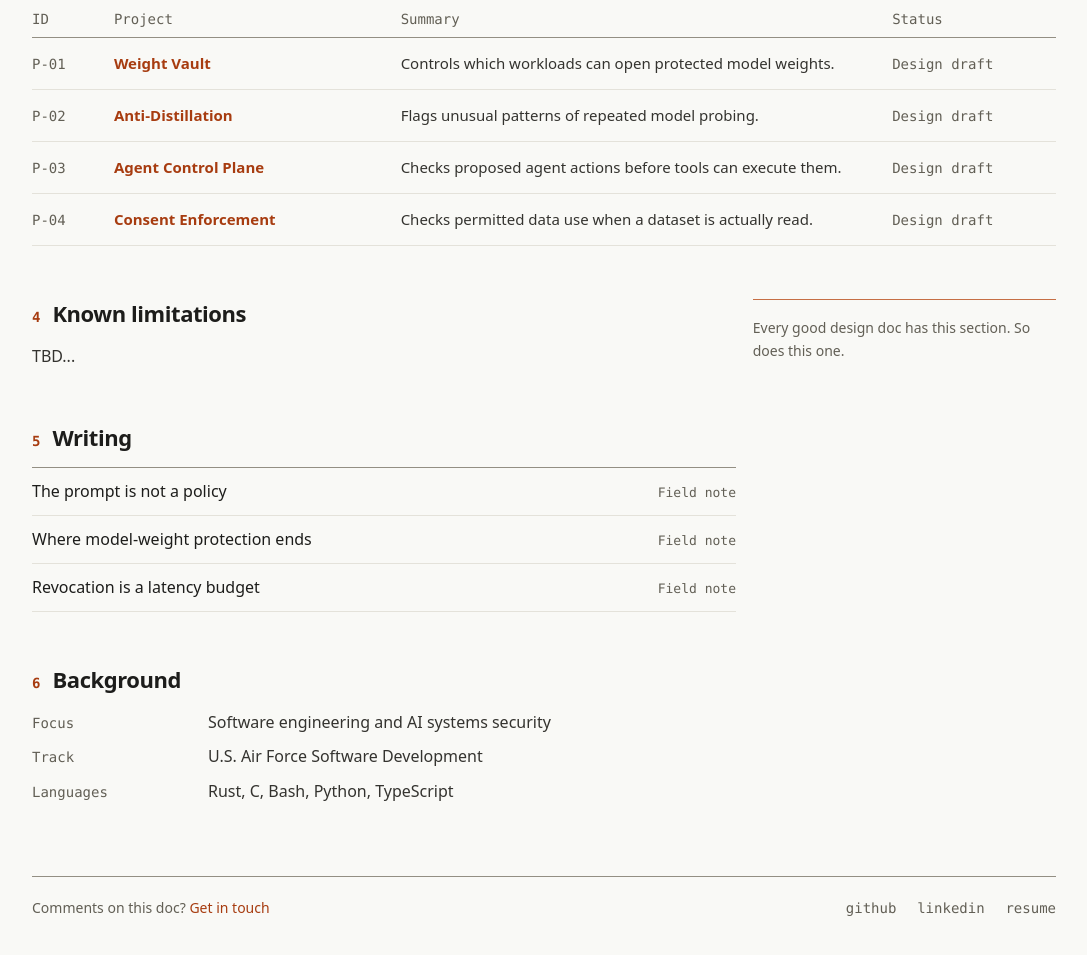
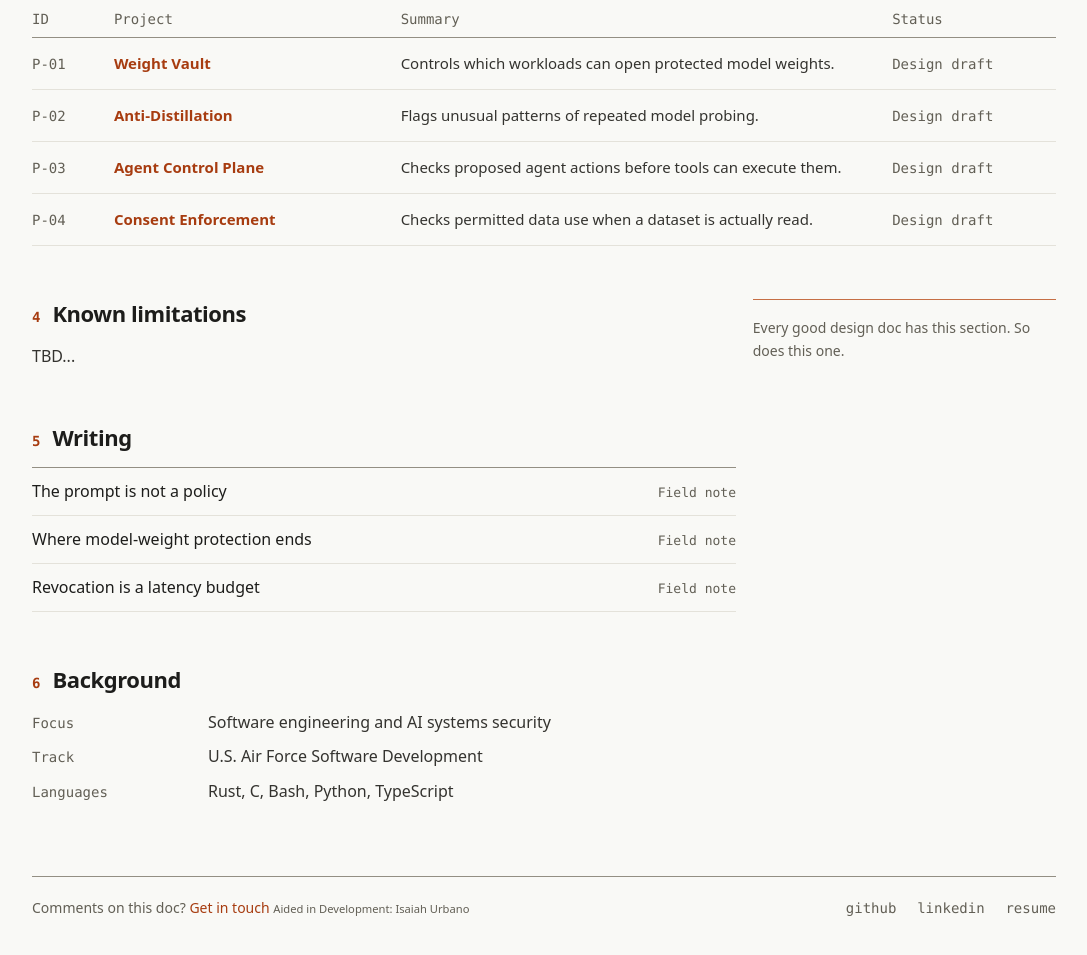
Before and after one commit to PeytonPulliam/peytonpulliam.com, an Astro site in the folder site/: page / in a window 1280 px wide. Shown: the part 869-1824 px from the top of the page, without its empty margins (96-1183 px from the left). Built offline with nearby package versions, Linux system fonts and the light colour scheme; Astro itself is replaced by a stand-in of ours.

Commit message:
Add development acknowledgment to shared footer

```diff
--- a/site/src/layouts/DocumentLayout.astro
+++ b/site/src/layouts/DocumentLayout.astro
@@ -47,7 +47,10 @@ const resume = hasResume ? { href: '/resume.pdf', label: 'resume.pdf' } : { href
     </header>
     <main id="main" class="frame" tabindex="-1"><slot /></main>
     <footer class="site-footer frame">
-      <span>Comments on this doc? <a href={profile.linkedin}>Get in touch</a></span>
+      <div class="footer-note">
+        <span>Comments on this doc? <a href={profile.linkedin}>Get in touch</a></span>
+        <small class="development-credit">Aided in Development: Isaiah Urbano</small>
+      </div>
       <nav aria-label="Footer">
         <a href={profile.github}>github</a>
         <a href={profile.linkedin}>linkedin</a>
```
